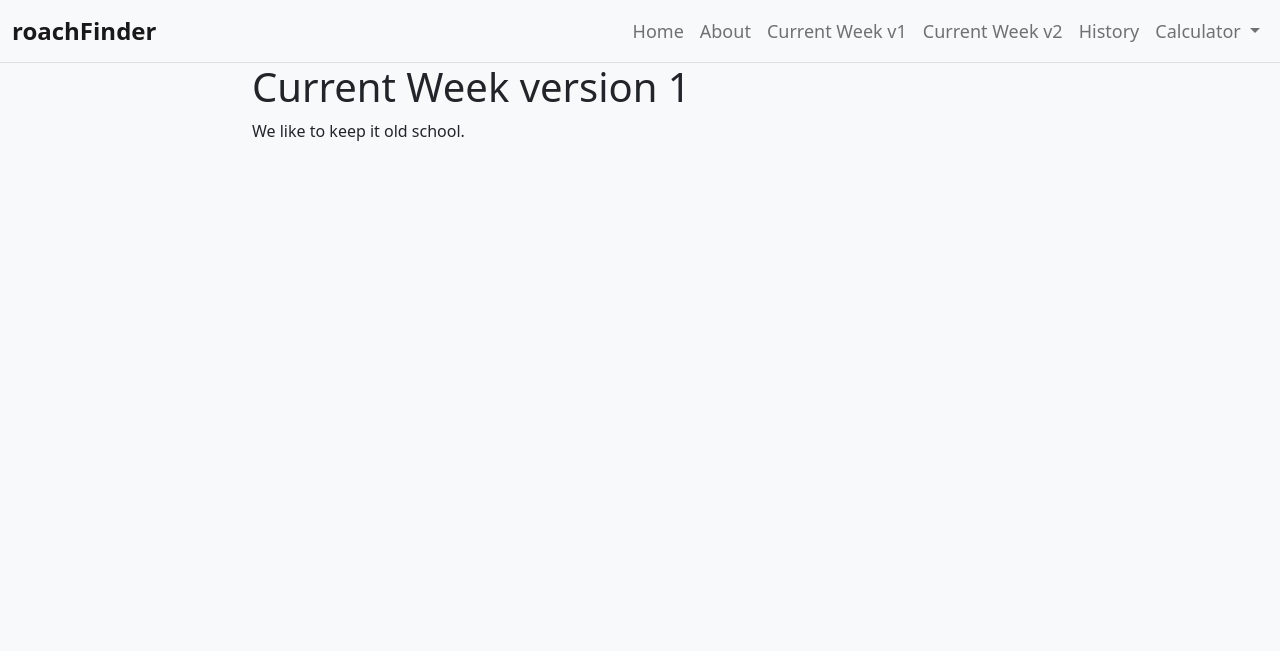
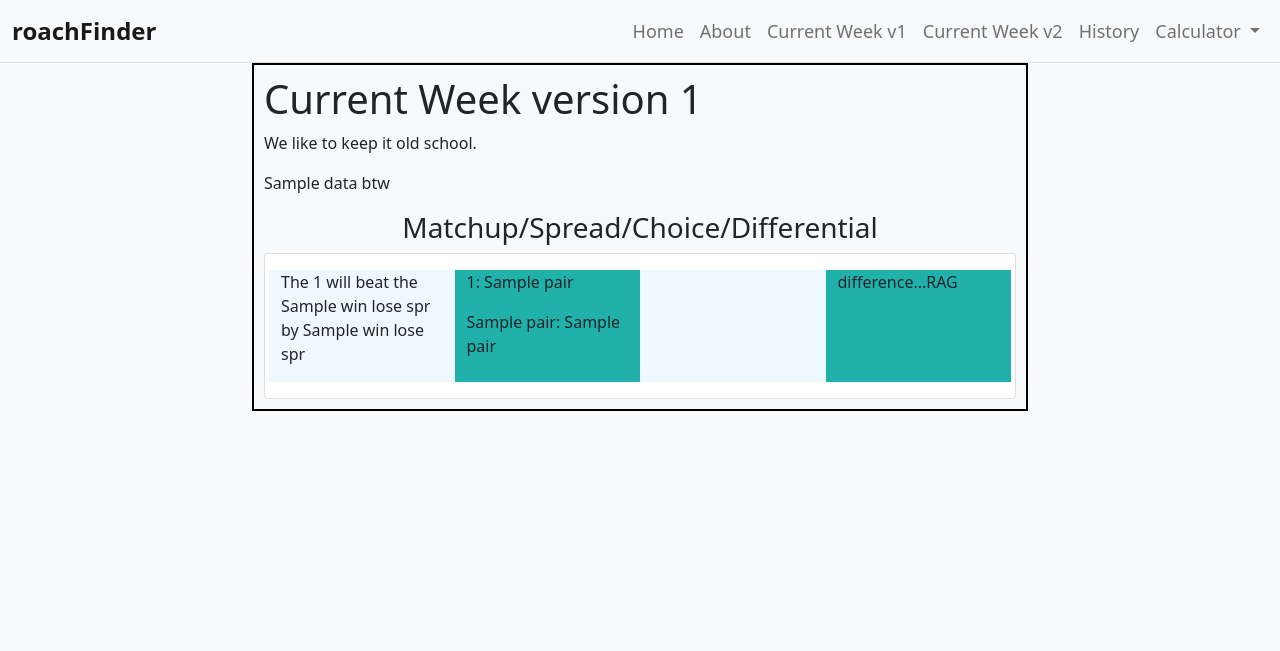
Before and after one commit to BMcGinn-Dev/roachFinder_v2, a Flask app: template templates/current_week_v1.html in a window 1280 px wide. Shown: the top 651 px of the page. Run offline with Flask 3, Linux system fonts and the light colour scheme; the template is opened without the code that fills it: most values are stand-ins (such as "Sample title", 1, 10 or a date in 2020).

Commit message:
calcs & cwv1

```diff
--- a/templates/current_week_v1.html
+++ b/templates/current_week_v1.html
@@ -5,7 +5,42 @@
 {% endblock %}
 
 {% block content %}
+<div class="box-frame" style="border: 2px solid black; padding: 10px;">
   <h1>Current Week version 1</h1>
   <p>We like to keep it old school.</p>
+  <p>Sample data btw</p>
+
+  <h3 style="text-align: center;">Matchup/Spread/Choice/Differential</h3>
+  {% for i in matchups_length %}
+  <div class="card">
+    <div class="card-body">
+      <div class="row">
+        <div class="col-sm-3" style="background-color: aliceblue;">
+          <p>The {{win_lose_spr[i][0]}} will beat the {{win_lose_spr[i][1]}} by {{win_lose_spr[i][2]}}</p>
+        </div>
+        <div class="col-sm-3" style="background-color: lightseagreen;">
+          <p> {{pairs[i][0]}}: {{pairs[i][1]}} </p>
+          <p> {{pairs[i][2]}}: {{pairs[i][3]}} </p>
+        </div>
+        <div class="col-sm-3" style="background-color: aliceblue;">
+          {% set sprTeam = form_choices[i][0] %}
+          {% set sprNum = form_choices[i][1] %}
+          {% if sprNum > 0 %}
+            <p><strong>{{sprTeam}} +{{sprNum}}</strong></p>
+          {% else %}
+          <p><strong>{{sprTeam}} {{sprNum}}</strong></p>
+          {% endif %}
+        </div>
+        <div class="col-sm-3" style="background-color: lightseagreen;">
+          <p>difference...RAG</p>
+        </div>
+      </div>
+    </div>
+  </div>
+{% endfor %}
+
+</div>
+
+
 
 {% endblock %}
```
